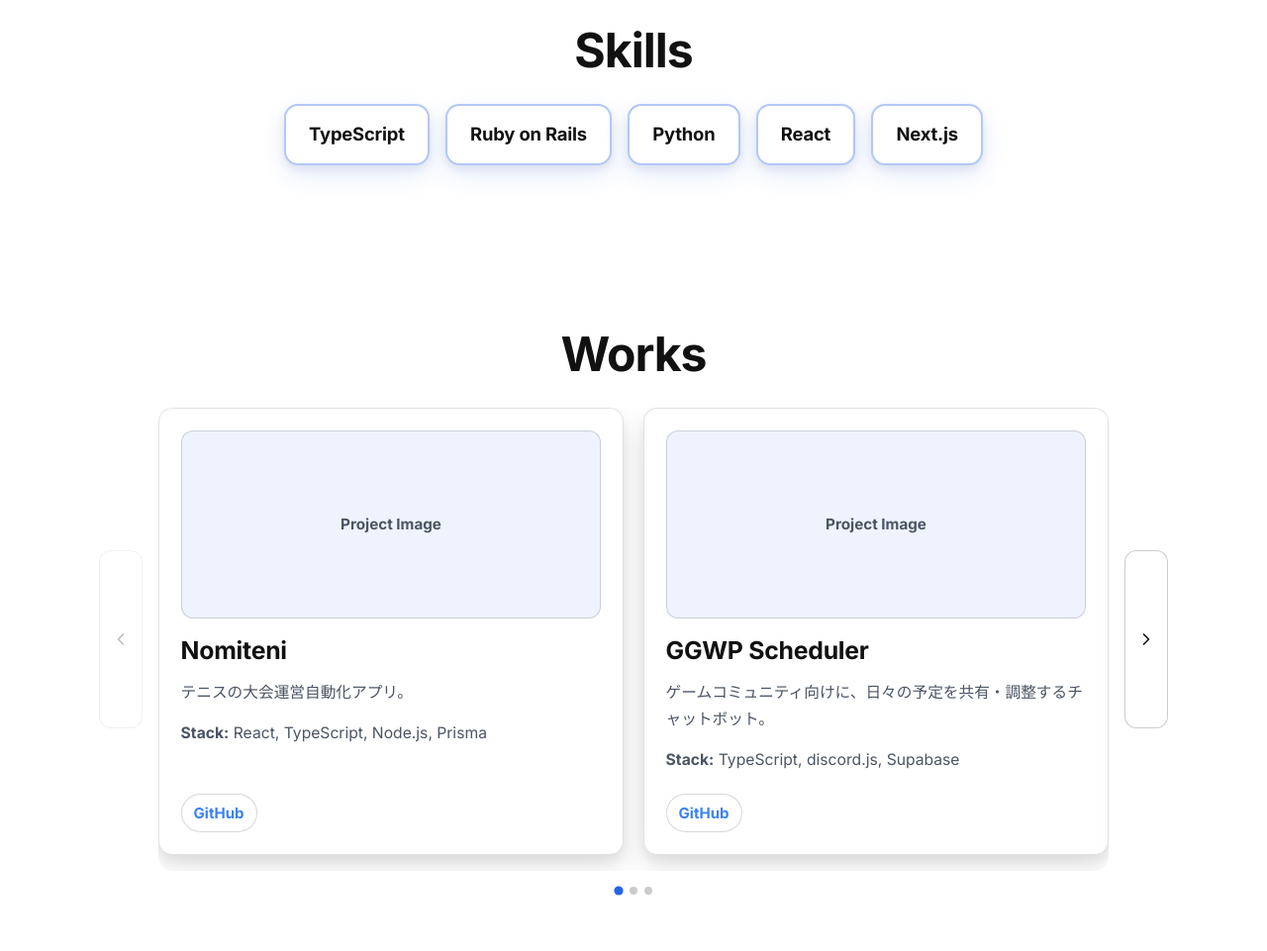
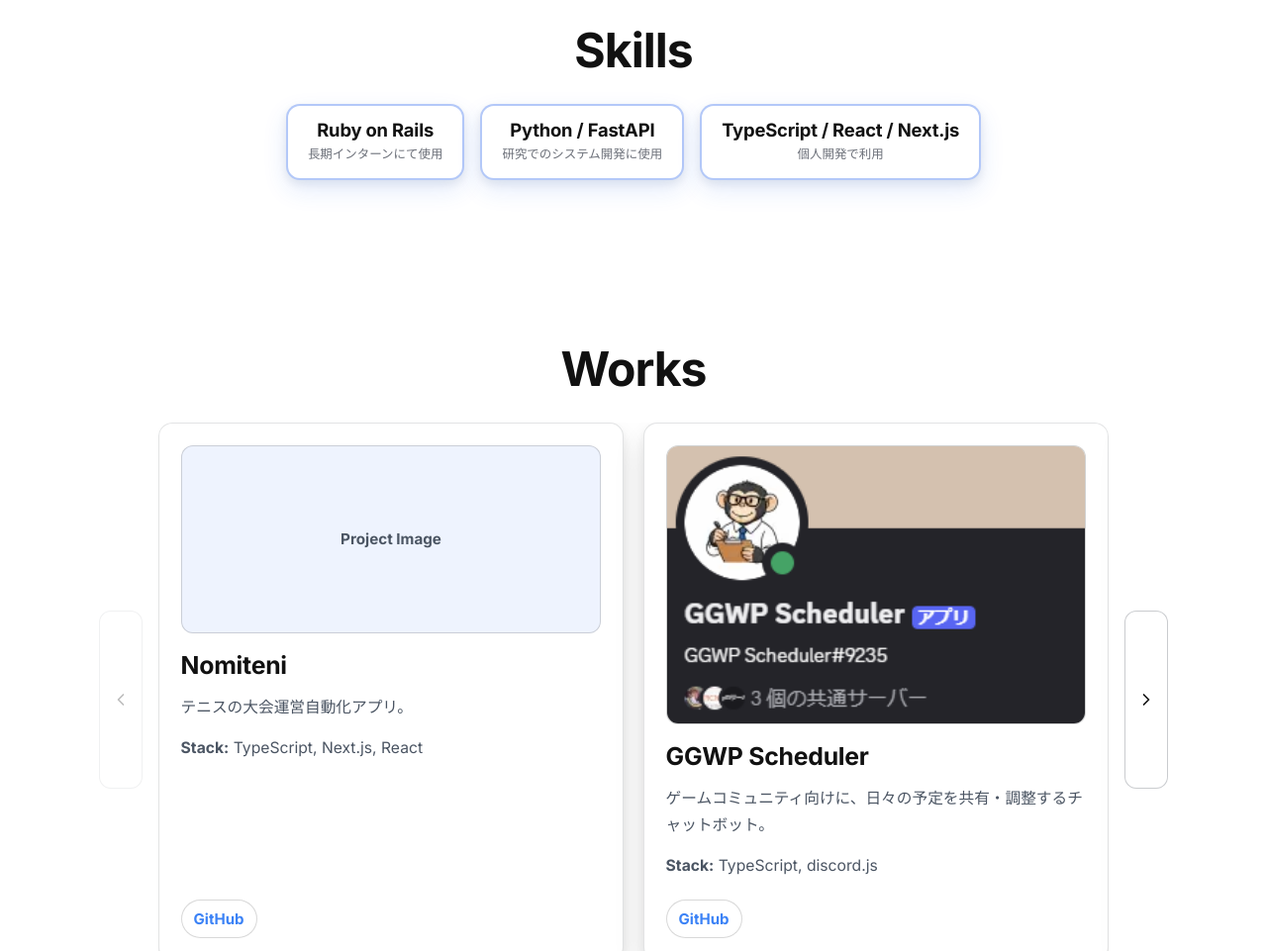
Before and after one commit to yuwaga3220/mypage, a plain HTML site: page index.html in a window 1280 px wide. Shown: the part 860-1821 px from the top of the page at 99% size. Drawn offline with Linux system fonts and the light colour scheme.

Commit message:
Enhance skills section with detailed tags, update project descriptions and images, and improve carousel interaction handling in works-carousel.js.

```diff
--- a/index.html
+++ b/index.html
@@ -64,12 +64,20 @@
         <div class="container">
           <h2>Skills</h2>
           <div class="skills-list">
-            <ul class="tag-list">
-              <li>TypeScript</li>
-              <li>Ruby on Rails</li>
-              <li>Python</li>
-              <li>React</li>
-              <li>Next.js</li>
+            <ul class="tag-list skill-tags">
+
+              <li class="skill-tag">
+                <span class="skill-tag__name">Ruby on Rails</span>
+                <span class="skill-tag__note">長期インターンにて使用</span>
+              </li>
+              <li class="skill-tag">
+                <span class="skill-tag__name">Python / FastAPI</span>
+                <span class="skill-tag__note">研究でのシステム開発に使用</span>
+              </li>
+              <li class="skill-tag">
+                <span class="skill-tag__name">TypeScript / React / Next.js</span>
+                <span class="skill-tag__note">個人開発で利用</span>
+              </li>
             </ul>
           </div>
         </div>
@@ -103,42 +111,50 @@
                   <div class="work-image" aria-hidden="true">Project Image</div>
                   <h3>Nomiteni</h3>
                   <p>テニスの大会運営自動化アプリ。</p>
-                  <p><strong>Stack:</strong> React, TypeScript, Node.js, Prisma</p>
+                  <p><strong>Stack:</strong> TypeScript, Next.js, React</p>
                   <div class="work-links">
-                    <a href="https://github.com/" target="_blank" rel="noreferrer">GitHub</a>
+                    <a href="https://github.com/yuwaga3220/nomiteni" target="_blank" rel="noreferrer">GitHub</a>
                   </div>
                 </article>
 
                 <article class="panel work-card">
-                  <div class="work-image" aria-hidden="true">Project Image</div>
+                  <div class="work-image">
+                    <img
+                      src="images/ggwp.png"
+                      alt="GGWP Scheduler のスクリーンショット"
+                      width="640"
+                      height="360"
+                      loading="lazy"
+                      decoding="async"
+                    />
+                  </div>
                   <h3>GGWP Scheduler</h3>
                   <p>ゲームコミュニティ向けに、日々の予定を共有・調整するチャットボット。</p>
-                  <p><strong>Stack:</strong> TypeScript, discord.js, Supabase</p>
+                  <p><strong>Stack:</strong> TypeScript, discord.js</p>
                   <div class="work-links">
-                    <a href="https://github.com/" target="_blank" rel="noreferrer">GitHub</a>
+                    <a href="https://github.com/yuwaga3220/ggwp_scheduler" target="_blank" rel="noreferrer">GitHub</a>
                   </div>
                 </article>
 
                 <article class="panel work-card">
-                  <div class="work-image" aria-hidden="true">Project Image</div>
+                  <div class="work-image">
+                    <img
+                      src="images/mypage.png"
+                      alt="Portfolio Website のスクリーンショット"
+                      width="640"
+                      height="360"
+                      loading="lazy"
+                      decoding="async"
+                    />
+                  </div>
                   <h3>Portfolio Website</h3>
                   <p>スキル・経歴・制作物を1ページにまとめた静的なポートフォリオサイト（本サイト）。</p>
                   <p><strong>Stack:</strong> HTML, CSS, JavaScript</p>
                   <div class="work-links">
-                    <a href="https://github.com/mypage" target="_blank" rel="noreferrer">GitHub</a>
+                    <a href="https://github.com/yuwaga3220/mypage" target="_blank" rel="noreferrer">GitHub</a>
                   </div>
                 </article>
 
-                <article class="panel work-card">
-                  <div class="work-image" aria-hidden="true">Project Image</div>
-                  <h3>You Just Support.</h3>
-                  <p>サポートだけを行う新感覚2Dシューティングゲーム。</p>
-                  <p><strong>Stack:</strong> その他</p>
-                  <div class="work-links">
-                    <a href="https://github.com/Shooting2S" target="_blank" rel="noreferrer">GitHub</a>
-                    <a href="https://example.com" target="_blank" rel="noreferrer">Play</a>
-                  </div>
-                </article>
               </div>
             </div>
             <button type="button" class="works-nav works-nav--next" aria-label="次の作品へ">
--- a/js/works-carousel.js
+++ b/js/works-carousel.js
@@ -17,6 +17,14 @@
   var dragDx = 0;
   var isDragging = false;
   var didDrag = false;
+
+  function isInteractiveTarget(target) {
+    return (
+      target &&
+      target.closest &&
+      target.closest("a, button, input, textarea, select, label, [role='button']")
+    );
+  }
 
   function slidesPerView() {
     if (window.matchMedia("(max-width: 680px)").matches) return 1;
@@ -127,6 +135,7 @@
 
   viewport.addEventListener("pointerdown", function (e) {
     if (e.button !== undefined && e.button !== 0) return;
+    if (isInteractiveTarget(e.target)) return;
     isDragging = true;
     didDrag = false;
     dragStartX = e.clientX;
@@ -169,6 +178,7 @@
 
   viewport.addEventListener("click", function (e) {
     if (!didDrag) return;
+    if (isInteractiveTarget(e.target)) return;
     e.preventDefault();
     e.stopPropagation();
     didDrag = false;
--- a/styles.css
+++ b/styles.css
@@ -438,11 +438,14 @@
   gap: 1rem;
 }
 
-.skills-list .tag-list li {
-  font-size: clamp(1rem, 0.5vw + 0.92rem, 1.15rem);
-  font-weight: 700;
-  letter-spacing: -0.01em;
-  padding: 0.85rem 1.45rem;
+.skills-list .skill-tags li {
+  display: flex;
+  flex-direction: column;
+  align-items: center;
+  gap: 0.35rem;
+  text-align: center;
+  min-width: 9.5rem;
+  padding: 0.85rem 1.25rem 0.95rem;
   border: 2px solid rgb(37 99 235 / 35%);
   border-radius: 14px;
   background: #ffffff;
@@ -459,7 +462,22 @@
     box-shadow 0.22s ease;
 }
 
-.skills-list .tag-list li:hover {
+.skill-tag__name {
+  font-size: clamp(1rem, 0.5vw + 0.92rem, 1.15rem);
+  font-weight: 700;
+  letter-spacing: -0.01em;
+  line-height: 1.2;
+}
+
+.skill-tag__note {
+  font-size: 0.78rem;
+  font-weight: 500;
+  line-height: 1.35;
+  color: rgb(17 24 39 / 62%);
+  transition: color 0.22s ease;
+}
+
+.skills-list .skill-tags li:hover {
   transform: translateY(-3px);
   border-color: var(--accent);
   background: var(--accent);
@@ -467,6 +485,10 @@
   box-shadow:
     0 14px 28px rgb(37 99 235 / 28%),
     0 6px 14px rgb(17 24 39 / 10%);
+}
+
+.skills-list .skill-tags li:hover .skill-tag__note {
+  color: rgb(255 255 255 / 88%);
 }
 
 .lead {
@@ -938,6 +960,22 @@
   font-weight: 600;
 }
 
+.work-image:has(img) {
+  display: block;
+  padding: 0;
+  overflow: hidden;
+  background: rgb(17 24 39 / 4%);
+}
+
+.work-image img {
+  display: block;
+  width: 100%;
+  min-height: 190px;
+  max-height: 280px;
+  object-fit: cover;
+  object-position: top center;
+}
+
 .work-card h3 {
   font-size: clamp(1.25rem, 0.8vw + 1rem, 1.55rem);
   margin-bottom: 0.75rem;
@@ -960,6 +998,8 @@
 .work-links a {
   display: inline-flex;
   align-items: center;
+  cursor: pointer;
+  user-select: auto;
   min-height: 2.25rem;
   padding: 0.35rem 0.75rem;
   border: 1px solid rgb(16 16 16 / 16%);
```
Also changed, not shown: images/ggwp.png (added), images/mypage.png (added).
